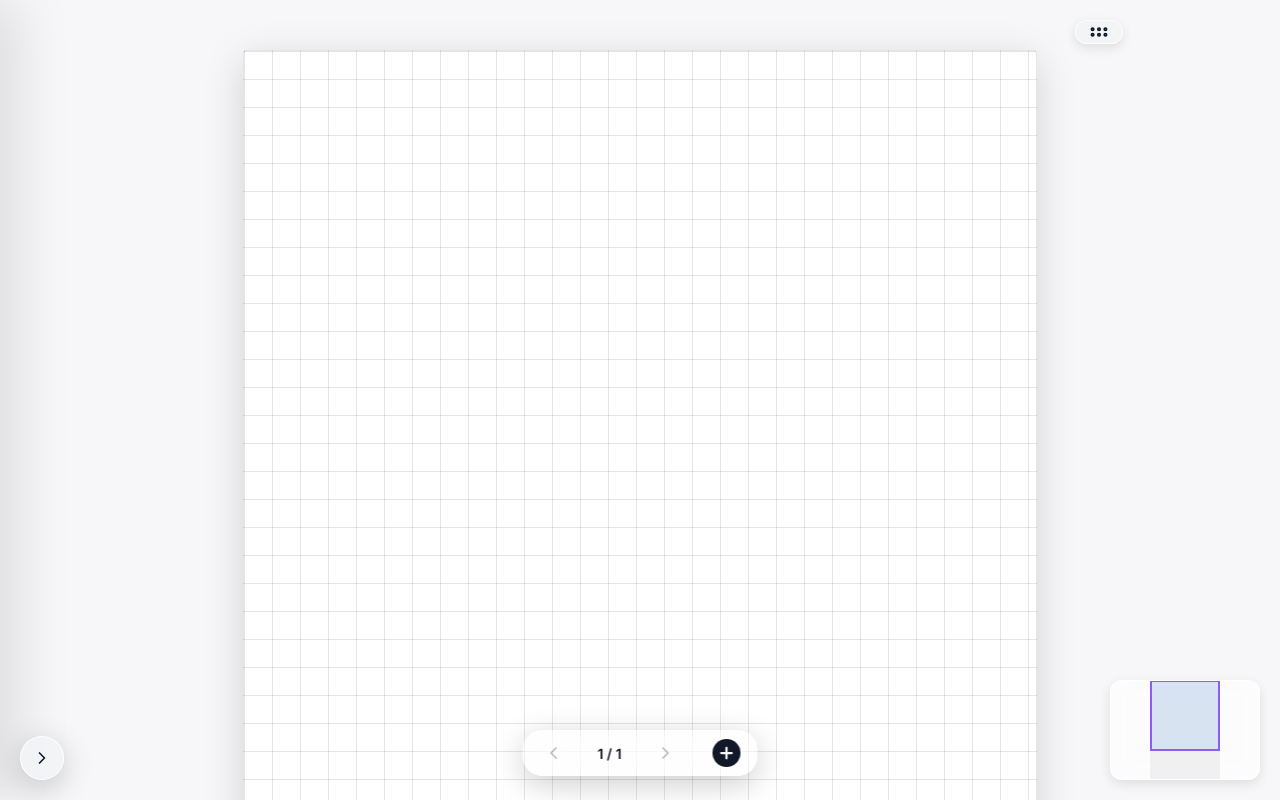
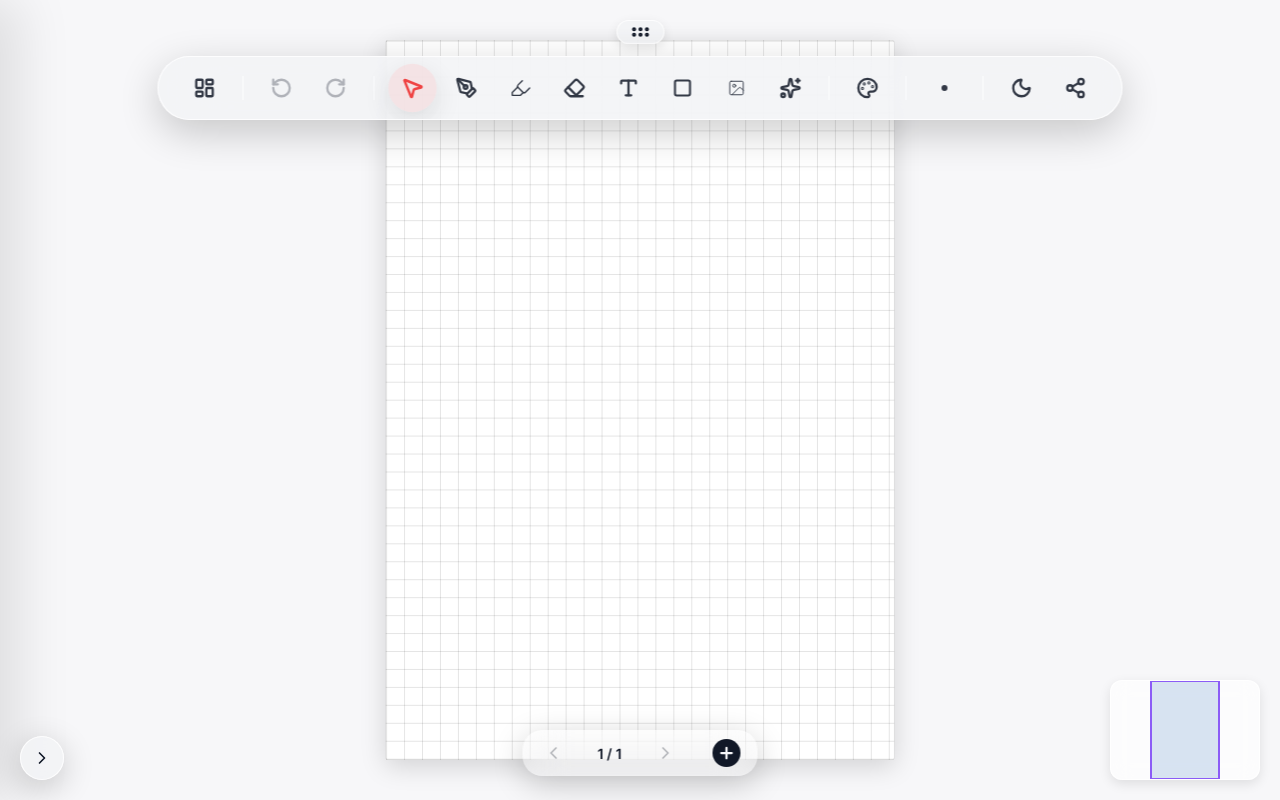
Before and after one commit to Onigami0/TNotes, a React (Vite) app: page / in a window 1280 px wide. Built offline with nearby package versions, Linux system fonts and the light colour scheme.

Commit message:
feat: robust toolbar centering, fit-to-screen zoom, and selection tool by default

```diff
--- a/src/App.css
+++ b/src/App.css
@@ -15,6 +15,7 @@
   align-items: center;
   gap: 12px;
   transform: translateZ(10px); /* WebKit z-index fix */
+  transition: opacity 0.3s ease;
 }
 
 .draggable-handle {
--- a/src/App.tsx
+++ b/src/App.tsx
@@ -1,4 +1,4 @@
-import React, { useState, useRef, useEffect, useLayoutEffect } from 'react';
+import React, { useState, useRef, useEffect, useLayoutEffect, useCallback } from 'react';
 import './App.css';
 import {
   Palette,
@@ -110,7 +110,7 @@ const PAGE_COLORS = [
 
 function App() {
   const [isDarkMode, setIsDarkMode] = useState(false);
-  const [activeTool, setActiveTool] = useState<PenType>('ballpoint');
+  const [activeTool, setActiveTool] = useState<PenType>('select');
   const [activeColor, setActiveColor] = useState(COLORS[0]);
   const [strokeSize, setStrokeSize] = useState(4);
 
@@ -423,10 +423,43 @@ function App() {
   const [selectedElements, setSelectedElements] = useState<{ strokes: string[], texts: string[] }>({ strokes: [], texts: [] });
 
   // Toolbar State
-  const [isToolbarOpen, setIsToolbarOpen] = useState(false);
-  // Default centered near top
-  const [menuBarPosition, setMenuBarPosition] = useState({ x: window.innerWidth / 2 - 24, y: 20 });
+  const [isToolbarOpen, setIsToolbarOpen] = useState(true);
+  // Default partially centered (x: -1 means "use CSS centering")
+  const [menuBarPosition, setMenuBarPosition] = useState({ x: -1, y: 20 });
   const [activePopover, setActivePopover] = useState<string | null>(null);
+
+  // Fit paper to screen
+  const fitToScreen = useCallback(() => {
+    if (!containerRef.current) return;
+    const paper = pageSize !== 'infinity' ? PAPER_SIZES[pageSize as keyof typeof PAPER_SIZES] : PAPER_SIZES['A4'];
+    const padding = 40;
+
+    // Calculate available space (accounting for sidebar if open)
+    const availableWidth = window.innerWidth - (isSidebarOpen ? 280 : 0) - padding * 2;
+    const availableHeight = window.innerHeight - padding * 2;
+
+    // Calculate zoom to fit
+    const zoom = Math.min(availableWidth / paper.width, availableHeight / paper.height, 1);
+
+    // Center paper in available space
+    setCamera({
+      x: (isSidebarOpen ? 280 : 0) + (window.innerWidth - (isSidebarOpen ? 280 : 0) - paper.width * zoom) / 2,
+      y: (window.innerHeight - paper.height * zoom) / 2,
+      z: zoom
+    });
+  }, [pageSize, isSidebarOpen]);
+
+  // Initial setup on mount
+  useEffect(() => {
+    setActiveTool('select');
+  }, []);
+
+  // Fit to screen when data loads or sidebar toggles
+  useEffect(() => {
+    if (!isInitialLoad) {
+      setTimeout(fitToScreen, 100);
+    }
+  }, [isInitialLoad, isSidebarOpen, pageSize]);
 
   // Dragging logic for menu bar
   const isDraggingRef = useRef(false);
@@ -443,6 +476,18 @@ function App() {
 
   const handleMenuBarPointerMove = (e: React.PointerEvent) => {
     if (!isDraggingRef.current) return;
+
+    // If we were using CSS centering (x === -1), calculate actual pixel start on first move
+    let startX = menuBarPosition.x;
+    if (startX === -1) {
+        const container = document.querySelector('.menu-bar-container');
+        if (container) {
+            startX = container.getBoundingClientRect().left;
+            // Update dragStartPosRef to be relative to this new startX
+            dragStartPosRef.current.x = e.clientX - startX;
+        }
+    }
+
     setMenuBarPosition({
       x: e.clientX - dragStartPosRef.current.x,
       y: e.clientY - dragStartPosRef.current.y
@@ -1313,8 +1358,10 @@ function App() {
       <div
         className="menu-bar-container"
         style={{
-          left: `${menuBarPosition.x}px`,
+          left: menuBarPosition.x === -1 ? '50%' : `${menuBarPosition.x}px`,
           top: `${menuBarPosition.y}px`,
+          transform: menuBarPosition.x === -1 ? 'translateX(-50%)' : 'none',
+          touchAction: 'none'
         }}
       >
         {/* Drag Handle & Toggle */}
```
